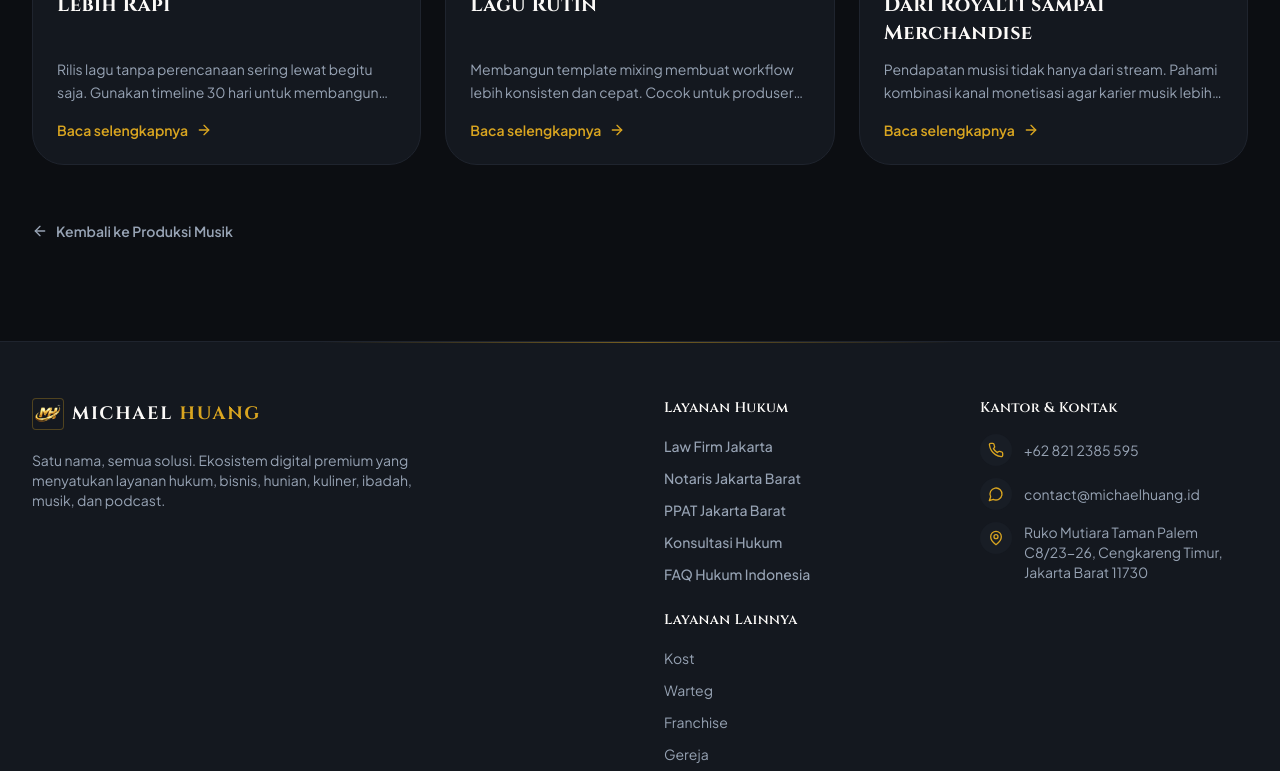
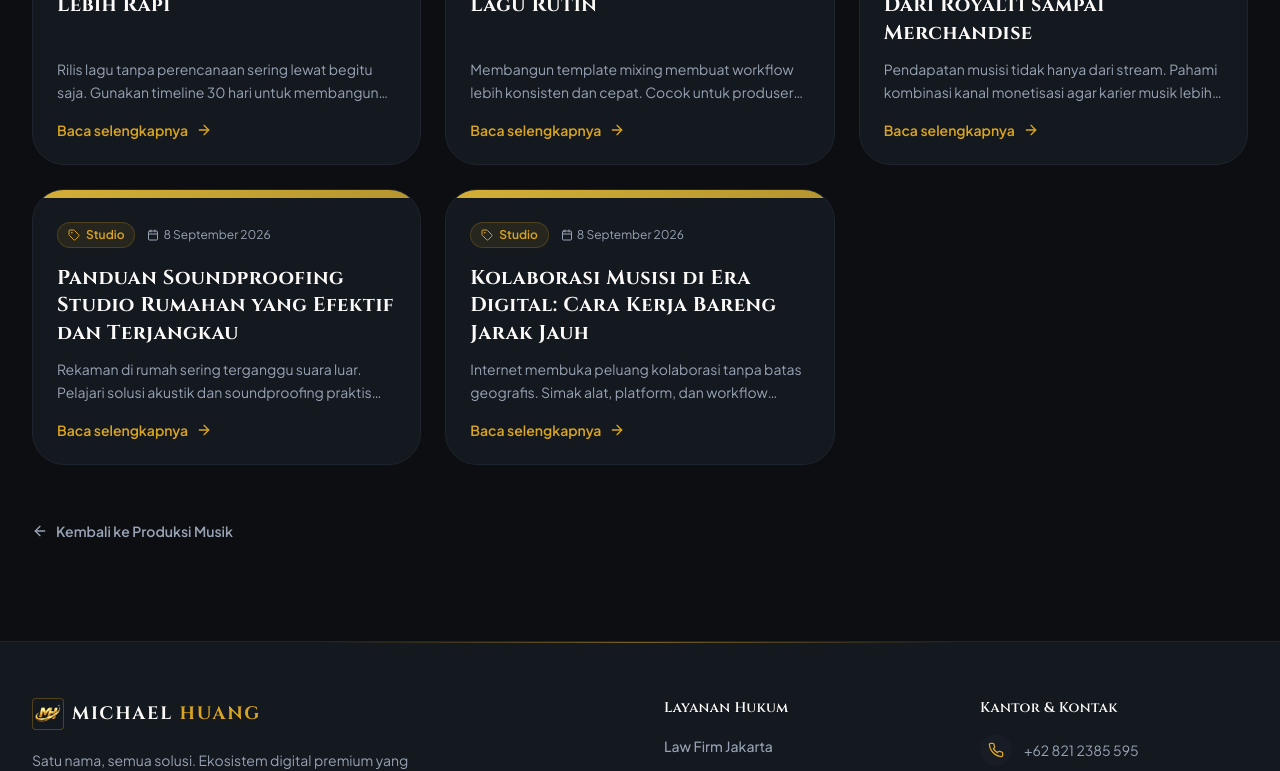
Before and after one commit to StevieAdrian/michael-huang, a Next.js app: page /musik-production-michael/artikel in a window 1280 px wide. Shown: the part 1066-1837 px from the top of the page. Built offline with nearby package versions, Linux system fonts and the light colour scheme; no server answers.

Commit message:
feat: add music articles

```diff
--- a/src/app/constants/music-articles.ts
+++ b/src/app/constants/music-articles.ts
@@ -82,6 +82,24 @@ export const musicArticles: Article[] = [
     date: "7 Agustus 2026",
     category: "Distribusi",
     slug: "monetisasi-musisi-independen-streaming",
+  },
+  {
+    id: "10",
+    title: "Panduan Soundproofing Studio Rumahan yang Efektif dan Terjangkau",
+    excerpt:
+      "Rekaman di rumah sering terganggu suara luar. Pelajari solusi akustik dan soundproofing praktis yang tidak perlu biaya besar untuk hasil yang lebih profesional.",
+    date: "8 September 2026",
+    category: "Studio",
+    slug: "soundproofing-studio-rumahan",
+  },
+  {
+    id: "11",
+    title: "Kolaborasi Musisi di Era Digital: Cara Kerja Bareng Jarak Jauh",
+    excerpt:
+      "Internet membuka peluang kolaborasi tanpa batas geografis. Simak alat, platform, dan workflow terbaik untuk mengerjakan proyek musik bersama secara remote.",
+    date: "8 September 2026",
+    category: "Studio",
+    slug: "kolaborasi-musisi-jarak-jauh",
   },
 ];
 
@@ -505,4 +523,121 @@ export const musicArticleDetails: Record<string, ArticleDetail> = {
     ],
     tags: ["Monetisasi", "Musisi Independen", "Streaming", "Distribusi"],
   },
+  "soundproofing-studio-rumahan": {
+    slug: "soundproofing-studio-rumahan",
+    category: "Studio",
+    readTime: "7 menit",
+    date: "8 September 2026",
+    title: "Panduan Soundproofing Studio Rumahan yang Efektif dan Terjangkau",
+    subtitle:
+      "Ruangan yang tidak akustik bisa merusak kualitas rekaman terbaik sekalipun. Pelajari solusi soundproofing dan treatment akustik yang realistis untuk home studio.",
+    author: {
+      name: "Tim Produksi Michael Musik Production",
+      role: "Audio Engineer",
+    },
+    content: [
+      {
+        type: "paragraph",
+        text: "Salah satu tantangan terbesar musisi yang merekam di rumah adalah akustik ruangan yang buruk. Suara luar, dengung dinding, dan pantulan frekuensi rendah bisa merusak kejernihan rekaman meski menggunakan mikrofon seharga jutaan rupiah. Kabar baiknya, ada banyak solusi terjangkau yang bisa diterapkan tanpa harus merenovasi rumah.",
+      },
+      {
+        type: "heading",
+        text: "Perbedaan Soundproofing dan Acoustic Treatment",
+      },
+      {
+        type: "paragraph",
+        text: "Soundproofing bertujuan mencegah suara masuk atau keluar ruangan, sementara acoustic treatment mengontrol bagaimana suara berperilaku di dalam ruangan. Untuk home studio, acoustic treatment biasanya lebih prioritas dan lebih terjangkau dibanding soundproofing penuh.",
+      },
+      {
+        type: "heading",
+        text: "Solusi Acoustic Treatment yang Terjangkau",
+      },
+      {
+        type: "list",
+        items: [
+          "Rockwool atau foam panel: bahan penyerap suara yang efektif, bisa dibeli di toko bangunan dengan harga terjangkau.",
+          "Bass trap di sudut ruangan: sudut adalah area penumpukan frekuensi rendah — pasang bass trap untuk meminimalkan efek ini.",
+          "Diffuser DIY: panel kayu dengan pola tidak beraturan membantu menyebarkan gelombang suara agar lebih natural.",
+          "Karpet tebal dan furnitur berlapis kain: membantu menyerap mid dan high frequency secara signifikan.",
+          "Gorden tebal di jendela: solusi cepat dan murah untuk mengurangi refleksi dan kebocoran suara.",
+        ],
+      },
+      {
+        type: "quote",
+        text: "Ruangan terbaik untuk merekam adalah ruangan yang terdengar paling natural — bukan yang paling sunyi.",
+      },
+      {
+        type: "heading",
+        text: "Tips Memilih Posisi Rekaman",
+      },
+      {
+        type: "paragraph",
+        text: "Posisikan kursi mixing dan mikrofon rekaman setidaknya 60 cm dari dinding terdekat untuk meminimalkan pantulan langsung. Hindari sudut ruangan dan jendela tanpa treatment. Jika memungkinkan, rekam vokal di dalam lemari pakaian yang penuh — hasilnya sering lebih bersih dari studio yang tidak di-treat dengan benar.",
+      },
+      {
+        type: "paragraph",
+        text: "Investasi pada acoustic treatment yang baik akan terasa langsung pada kualitas rekaman Anda. Mulai dari area yang paling kritis: dinding di belakang monitor, samping kanan-kiri posisi mix, dan plafon di atas titik dengarin.",
+      },
+    ],
+    tags: ["Studio", "Soundproofing", "Akustik", "Home Studio"],
+  },
+  "kolaborasi-musisi-jarak-jauh": {
+    slug: "kolaborasi-musisi-jarak-jauh",
+    category: "Studio",
+    readTime: "6 menit",
+    date: "8 September 2026",
+    title: "Kolaborasi Musisi di Era Digital: Cara Kerja Bareng Jarak Jauh",
+    subtitle:
+      "Kolaborasi musik lintas kota bahkan lintas negara kini lebih mudah dari sebelumnya. Dengan workflow dan alat yang tepat, jarak bukan lagi hambatan kreativitas.",
+    author: {
+      name: "Tim Produksi Michael Musik Production",
+      role: "Audio Engineer",
+    },
+    content: [
+      {
+        type: "paragraph",
+        text: "Pandemi mengajarkan industri musik bahwa kolaborasi tidak harus terjadi dalam satu ruangan. Kini, musisi dari Jakarta dan produser dari Bandung, atau bahkan dari dua negara berbeda, bisa mengerjakan satu proyek secara real-time dengan kualitas yang tidak kalah dari sesi studio langsung.",
+      },
+      {
+        type: "heading",
+        text: "Platform dan Alat Kolaborasi Remote Terbaik",
+      },
+      {
+        type: "list",
+        items: [
+          "Splice: platform berbagi stem dan file proyek DAW secara cloud, mendukung banyak format populer.",
+          "Bandlab: DAW berbasis browser gratis dengan fitur kolaborasi real-time yang cocok untuk pemula.",
+          "Audiomovers Listento: streaming audio berkualitas tinggi untuk session real-time dengan latensi minimal.",
+          "Dropbox atau Google Drive: untuk berbagi file stem, bounce, dan referensi secara cepat dan terorganisir.",
+          "Notion (app musik): untuk kolaborasi pada partitur dan notasi musik secara real-time.",
+        ],
+      },
+      {
+        type: "heading",
+        text: "Workflow Remote Session yang Efisien",
+      },
+      {
+        type: "list",
+        items: [
+          "Tentukan DAW utama yang digunakan bersama sejak awal untuk menghindari masalah kompatibilitas.",
+          "Buat folder struktur proyek yang konsisten: stems, bounce, reference, mix, master.",
+          "Gunakan naming convention yang jelas pada setiap file agar tidak ada kebingungan versi.",
+          "Jadwalkan sesi review bersama via video call setiap beberapa iterasi agar arah kreatif tetap selaras.",
+        ],
+      },
+      {
+        type: "quote",
+        text: "Kolaborasi terbaik bukan yang paling lancar teknisnya, tapi yang paling jelas komunikasi kreatifnya.",
+      },
+      {
+        type: "heading",
+        text: "Hal yang Perlu Disepakati di Awal",
+      },
+      {
+        type: "paragraph",
+        text: "Sebelum memulai proyek kolaborasi, sepakati pembagian kredit lagu, hak kepemilikan rekaman (master rights), persentase royalti, dan rencana distribusi. Ketidakjelasan di awal sering menjadi sumber konflik setelah lagu sukses. Jika perlu, tuangkan dalam perjanjian tertulis yang ditandatangani kedua belah pihak.",
+      },
+    ],
+    tags: ["Kolaborasi", "Remote", "Studio", "Produksi Musik"],
+  },
 };
```
